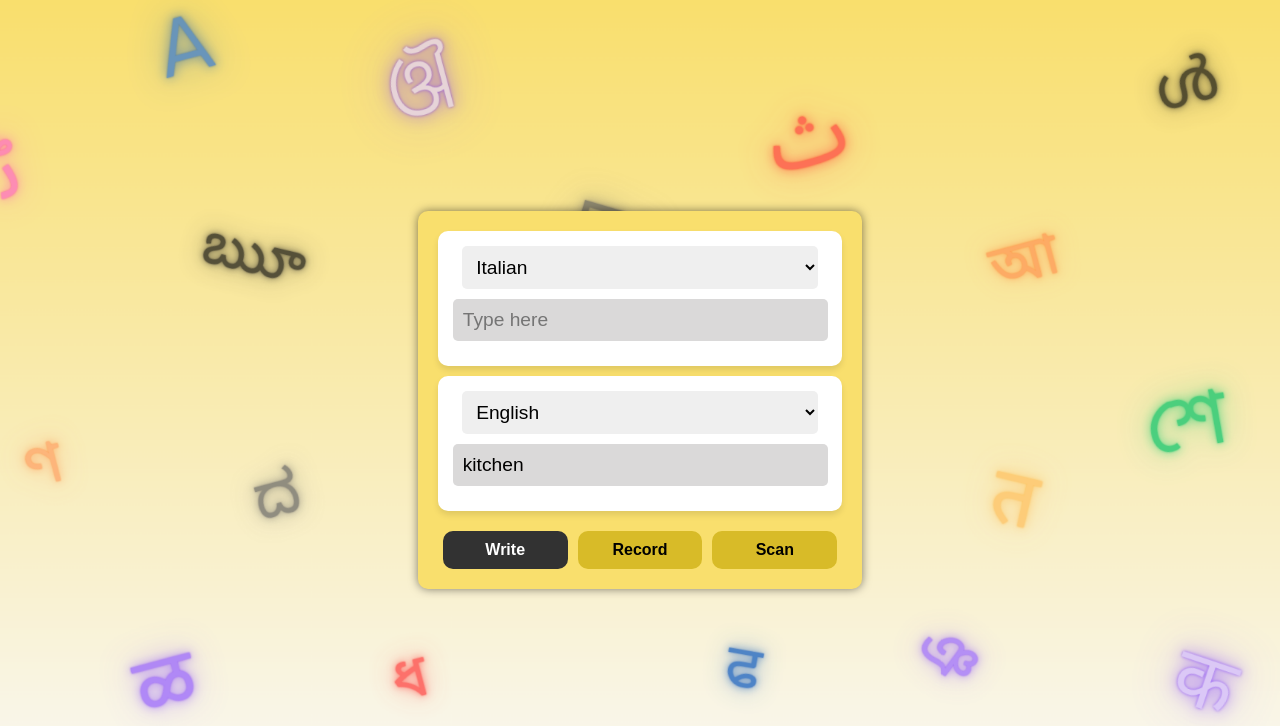
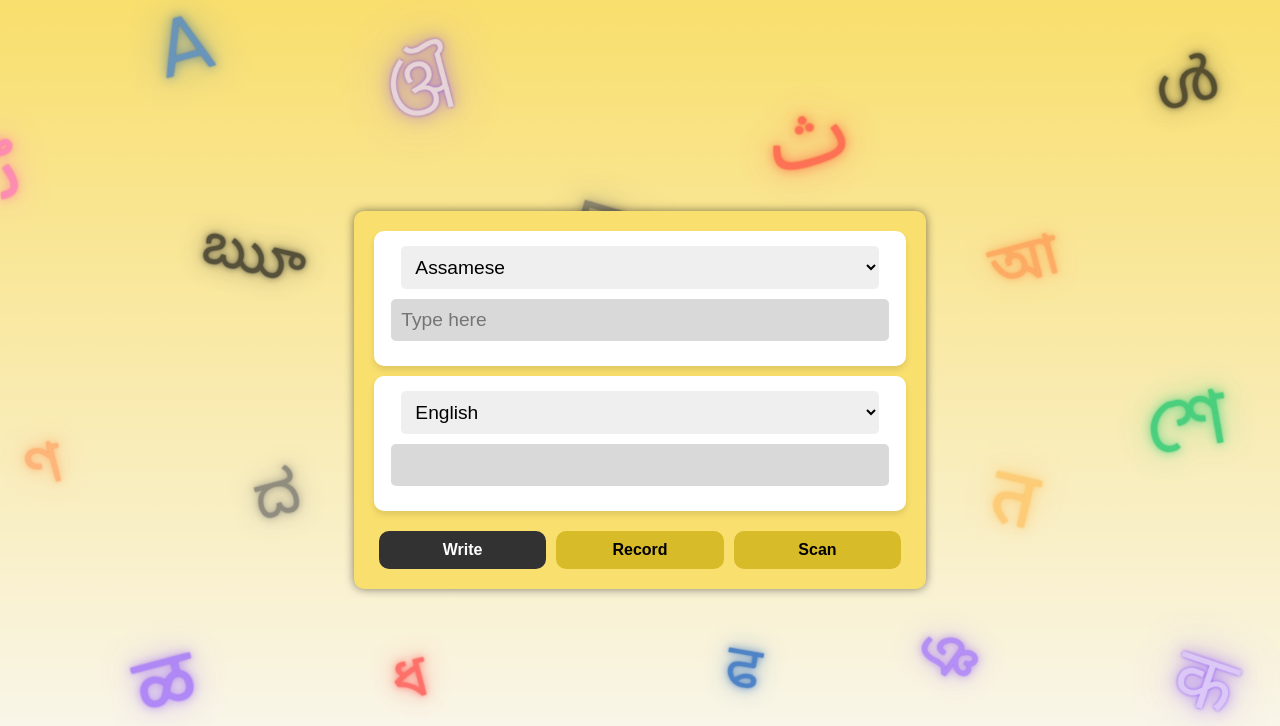
Before and after one commit to priyanshi-furiya/Indic-Translator, a Flask app: page /page2.html in a window 1280 px wide. Shown: the top 726 px of the page. Run offline with Flask 3, Linux system fonts and the light colour scheme.

Commit message:
Update page2.html

```diff
--- a/templates/page2.html
+++ b/templates/page2.html
@@ -64,7 +64,7 @@
         justify-content: center;
         font-size: 1em;
         font-weight: bold;
-        text-decoration: none; /* Remove underline */
+        text-decoration: none;
       }
       .write {
         background-color: rgb(50, 50, 50);
@@ -91,7 +91,7 @@
         background-color: #444;
       }
       a {
-        text-decoration: none; /* Remove underline from all anchor elements */
+        text-decoration: none;
       }
       @media (max-width: 768px) {
         body,
@@ -111,16 +111,66 @@
     <div class="container">
       <div class="translator-container">
         <div class="translator-box">
-          <select>
-            <option>Italian</option>
+          <select id="sourceLanguage">
+            <option value="asm_Beng">Assamese</option>
+            <option value="ben_Beng">Bengali</option>
+            <option value="brx_Deva">Bodo</option>
+            <option value="doi_Deva">Dogri</option>
+            <option value="eng_Latn">English</option>
+            <option value="gom_Deva">Konkani</option>
+            <option value="guj_Gujr">Gujarati</option>
+            <option value="hin_Deva">Hindi</option>
+            <option value="kan_Knda">Kannada</option>
+            <option value="kas_Arab">Kashmiri (Arabic)</option>
+            <option value="kas_Deva">Kashmiri (Devanagari)</option>
+            <option value="mai_Deva">Maithili</option>
+            <option value="mal_Mlym">Malayalam</option>
+            <option value="mar_Deva">Marathi</option>
+            <option value="mni_Beng">Manipuri (Bengali)</option>
+            <option value="mni_Mtei">Manipuri (Meitei)</option>
+            <option value="npi_Deva">Nepali</option>
+            <option value="ory_Orya">Odia</option>
+            <option value="pan_Guru">Punjabi</option>
+            <option value="san_Deva">Sanskrit</option>
+            <option value="sat_Olck">Santali</option>
+            <option value="snd_Arab">Sindhi (Arabic)</option>
+            <option value="snd_Deva">Sindhi (Devanagari)</option>
+            <option value="tam_Taml">Tamil</option>
+            <option value="tel_Telu">Telugu</option>
+            <option value="urd_Arab">Urdu</option>
           </select>
           <input type="text" id="inputText" placeholder="Type here" />
         </div>
         <div class="translator-box">
-          <select>
-            <option>English</option>
+          <select id="targetLanguage">
+            <option value="asm_Beng">Assamese</option>
+            <option value="ben_Beng">Bengali</option>
+            <option value="brx_Deva">Bodo</option>
+            <option value="doi_Deva">Dogri</option>
+            <option value="eng_Latn" selected>English</option>
+            <option value="gom_Deva">Konkani</option>
+            <option value="guj_Gujr">Gujarati</option>
+            <option value="hin_Deva">Hindi</option>
+            <option value="kan_Knda">Kannada</option>
+            <option value="kas_Arab">Kashmiri (Arabic)</option>
+            <option value="kas_Deva">Kashmiri (Devanagari)</option>
+            <option value="mai_Deva">Maithili</option>
+            <option value="mal_Mlym">Malayalam</option>
+            <option value="mar_Deva">Marathi</option>
+            <option value="mni_Beng">Manipuri (Bengali)</option>
+            <option value="mni_Mtei">Manipuri (Meitei)</option>
+            <option value="npi_Deva">Nepali</option>
+            <option value="ory_Orya">Odia</option>
+            <option value="pan_Guru">Punjabi</option>
+            <option value="san_Deva">Sanskrit</option>
+            <option value="sat_Olck">Santali</option>
+            <option value="snd_Arab">Sindhi (Arabic)</option>
+            <option value="snd_Deva">Sindhi (Devanagari)</option>
+            <option value="tam_Taml">Tamil</option>
+            <option value="tel_Telu">Telugu</option>
+            <option value="urd_Arab">Urdu</option>
           </select>
-          <input type="text" value="kitchen" readonly />
+          <input type="text" id="outputText" value="" readonly />
         </div>
         <div class="buttons">
           <div class="button write">Write</div>
@@ -131,11 +181,41 @@
     </div>
     <script>
       let inputText = document.getElementById("inputText");
+      let sourceLanguage = document.getElementById("sourceLanguage");
+      let targetLanguage = document.getElementById("targetLanguage");
+      let outputText = document.getElementById("outputText");
 
-      inputText.addEventListener("input", () => {
+      function translateText() {
         let userInput = inputText.value;
-        console.log("User input:", userInput); // You can use this variable as needed
-      });
+        let sourceLang = sourceLanguage.value;
+        let targetLang = targetLanguage.value;
+
+        if (userInput.trim() !== "") {
+          // Send request to backend
+          fetch('/translate', {
+            method: 'POST',
+            headers: {
+              'Content-Type': 'application/json',
+            },
+            body: JSON.stringify({
+              text: userInput,
+              source_lang: sourceLang,
+              target_lang: targetLang
+            }),
+          })
+          .then(response => response.json())
+          .then(data => {
+            outputText.value = data.translation;
+          })
+          .catch((error) => {
+            console.error('Error:', error);
+          });
+        }
+      }
+
+      inputText.addEventListener("input", translateText);
+      sourceLanguage.addEventListener("change", translateText);
+      targetLanguage.addEventListener("change", translateText);
     </script>
   </body>
 </html>
```
